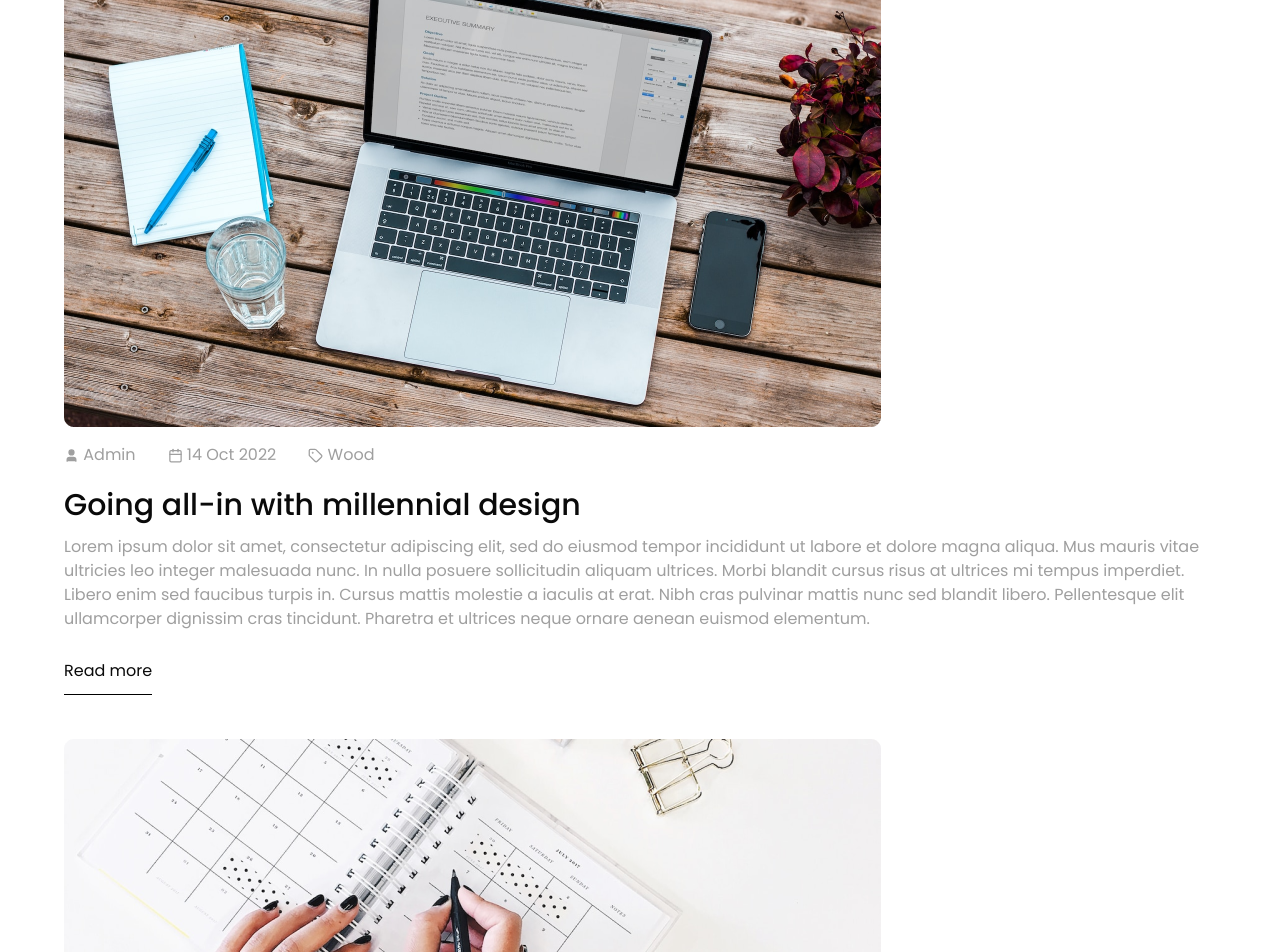
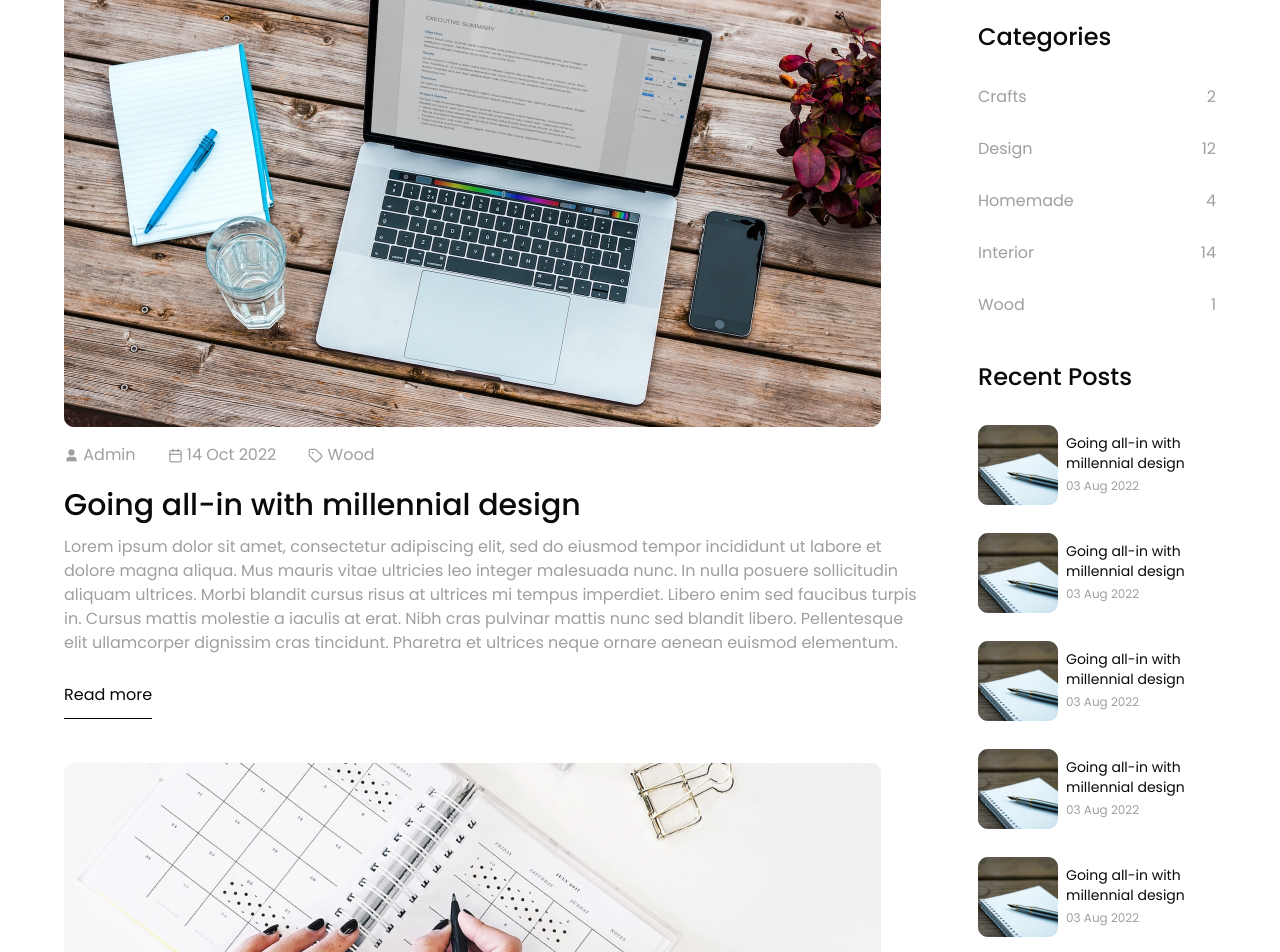
Before and after one commit to salmanpatnee/Q2-UIUX-Hackathon, a Next.js app: page /blog in a window 1280 px wide. Shown: the part 660-1612 px from the top of the page. Built offline with nearby package versions, Linux system fonts and the light colour scheme.

Commit message:
Add sidebar

```diff
--- a/app/blog/page.tsx
+++ b/app/blog/page.tsx
@@ -2,6 +2,7 @@ import {
   Calendar,
   Calendar1,
   ChevronRight,
+  SearchIcon,
   Tag,
   TagIcon,
   Trash,
@@ -48,8 +49,8 @@ const BlogPage = () => {
       </header>
 
       <section className="wrapper lg:pt-20  py-10">
-        <div className="grid grid-cols-1 lg:grid-cols-12 gap-6">
-          <div className="col-span-1 lg:col-span-12 p-2">
+        <div className="grid grid-cols-1 lg:grid-cols-12 gap-2">
+          <div className="col-span-1 lg:col-span-9 p-2">
             <BlogPost
               imageSrc="/images/blog/laptop.png"
               imageAlt="Laptop"
@@ -71,6 +72,118 @@ const BlogPage = () => {
               link="/blog"
             />
           </div>
+          <div className="lg:col-span-3 p-2">
+            <aside>
+
+                <form action="">
+                  <div className="relative">
+                    <SearchIcon className="absolute right-3 top-3"/>
+                    <input type="text" className="border border-[#9F9F9F] rounded-lg py-3 w-full px-3" autoComplete="off" />
+                  </div>
+                </form>
+
+
+                <div className="mt-11 ms-8">
+                  <h3 className="font-medium text-2xl mb-8">Categories</h3>
+                  <ul className="text-base text-[#9F9F9F] flex space-y-7 flex-col">
+                    <li>
+                      <Link href="" className="flex items-center justify-between text-[#9f9f9f] transition-colors hover:text-black">
+                        <span>Crafts</span>
+                        <span>2</span>
+                      </Link>
+                    </li>
+                    <li >
+                      <Link href="" className="flex items-center justify-between text-[#9f9f9f] transition-colors hover:text-black">
+                        <span>Design</span>
+                        <span>12</span>
+                      </Link>
+                    </li>
+                    <li >
+                      <Link href="" className="flex items-center justify-between text-[#9f9f9f] transition-colors hover:text-black">
+                        <span>Homemade</span>
+                        <span>4</span>
+                      </Link>
+                    </li>
+                    <li >
+                      <Link href="" className="flex items-center justify-between text-[#9f9f9f] transition-colors hover:text-black">
+                        <span>Interior</span>
+                        <span>14</span>
+                      </Link>
+                    </li>
+                    <li >
+                      <Link href="" className="flex items-center justify-between text-[#9f9f9f] transition-colors hover:text-black">
+                        <span>Wood</span>
+                        <span>1</span>
+                      </Link>
+                    </li>
+                  </ul>
+                </div>
+
+
+                <div className="mt-11 ms-8">
+                  <h3 className="font-medium text-2xl mb-8">Recent Posts</h3>
+                  <ul className="text-base  flex space-y-7 flex-col">
+                    <li>
+                      <Link href="" className="flex items-center justify-between group">
+                        <div className="flex gap-2 items-center">
+                          <Image src="/images/blog/thumb.png" width={80} height={80} alt="Blog" className="rounded" />
+                          <div>
+                            <h4 className="text-sm group-hover:text-primary transition-colors">Going all-in with millennial design</h4>
+                            <span className="text-xs text-[#9F9F9F]">03 Aug 2022</span>
+                          </div>
+                        </div>
+                      </Link>
+                    </li>
+                    <li>
+                      <Link href="" className="flex items-center justify-between group">
+                        <div className="flex gap-2 items-center">
+                          <Image src="/images/blog/thumb.png" width={80} height={80} alt="Blog" className="rounded" />
+                          <div>
+                            <h4 className="text-sm group-hover:text-primary transition-colors">Going all-in with millennial design</h4>
+                            <span className="text-xs text-[#9F9F9F]">03 Aug 2022</span>
+                          </div>
+                        </div>
+                      </Link>
+                    </li>
+                    <li>
+                      <Link href="" className="flex items-center justify-between group">
+                        <div className="flex gap-2 items-center">
+                          <Image src="/images/blog/thumb.png" width={80} height={80} alt="Blog" className="rounded" />
+                          <div>
+                            <h4 className="text-sm group-hover:text-primary transition-colors">Going all-in with millennial design</h4>
+                            <span className="text-xs text-[#9F9F9F]">03 Aug 2022</span>
+                          </div>
+                        </div>
+                      </Link>
+                    </li>
+                    <li>
+                      <Link href="" className="flex items-center justify-between group">
+                        <div className="flex gap-2 items-center">
+                          <Image src="/images/blog/thumb.png" width={80} height={80} alt="Blog" className="rounded" />
+                          <div>
+                            <h4 className="text-sm group-hover:text-primary transition-colors">Going all-in with millennial design</h4>
+                            <span className="text-xs text-[#9F9F9F]">03 Aug 2022</span>
+                          </div>
+                        </div>
+                      </Link>
+                    </li>
+                    <li>
+                      <Link href="" className="flex items-center justify-between group">
+                        <div className="flex gap-2 items-center">
+                          <Image src="/images/blog/thumb.png" width={80} height={80} alt="Blog" className="rounded" />
+                          <div>
+                            <h4 className="text-sm group-hover:text-primary transition-colors">Going all-in with millennial design</h4>
+                            <span className="text-xs text-[#9F9F9F]">03 Aug 2022</span>
+                          </div>
+                        </div>
+                      </Link>
+                    </li>
+
+                  </ul>
+                </div>
+
+            </aside>
+          </div>
         </div>
 
         <Pagination />
```
Also changed, not shown: public/images/blog/thumb.png (added).
